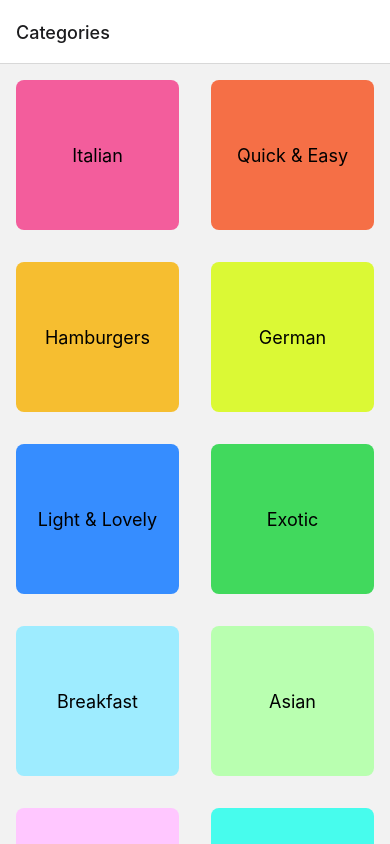
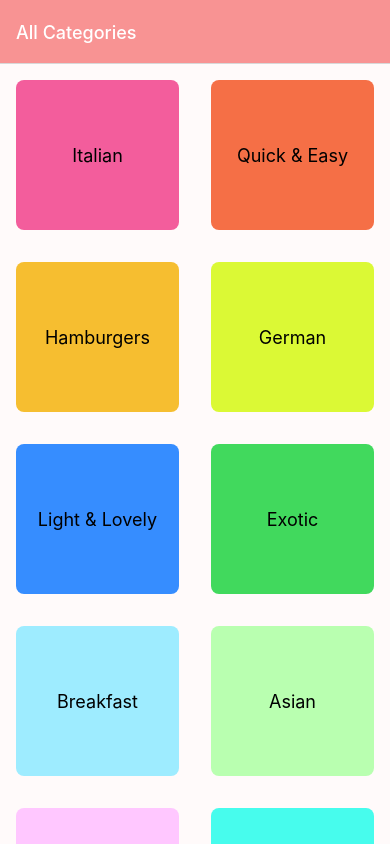
Before and after one commit to yuujitaka/meal-app-study, a React Native app: screen / in a window 390 px wide. Built offline with nearby package versions, Linux system fonts and the light colour scheme.

Commit message:
displaying meals and adding screen options

```diff
--- a/App.js
+++ b/App.js
@@ -9,8 +9,20 @@ const Stack = createNativeStackNavigator();
 export default function App() {
   return (
     <NavigationContainer>
-      <Stack.Navigator>
-        <Stack.Screen name="Categories" component={Categories} />
+      <Stack.Navigator
+        screenOptions={{
+          headerStyle: { backgroundColor: "#f89393" },
+          headerTintColor: "white",
+          contentStyle: { backgroundColor: "#fffafa" },
+        }}
+      >
+        <Stack.Screen
+          name="Categories"
+          component={Categories}
+          options={{
+            title: "All Categories",
+          }}
+        />
         <Stack.Screen name="Meals" component={Meals} />
       </Stack.Navigator>
     </NavigationContainer>
--- /dev/null
+++ b/components/MealItem/index.js
@@ -0,0 +1,30 @@
+import { Image, Pressable, Text, View, StyleSheet } from "react-native";
+
+const MealItem = ({ title, imageUrl }) => {
+  return (
+    <Pressable style={styles.button}>
+      <Image source={{ uri: imageUrl }} style={styles.image} />
+      <Text style={styles.title}>{title}</Text>
+    </Pressable>
+  );
+};
+
+export default MealItem;
+
+const styles = StyleSheet.create({
+  button: {
+    elevation: 2,
+    backgroundColor: "white",
+    margin: 16,
+    borderRadius: 6,
+    overflow: "hidden",
+  },
+  image: {
+    width: "100%",
+    height: 200,
+  },
+  title: {
+    textAlign: "center",
+    padding: 8,
+  },
+});
--- a/screens/Meals/index.js
+++ b/screens/Meals/index.js
@@ -1,11 +1,26 @@
-import { Text, View } from "react-native";
+import { Text, View, FlatList } from "react-native";
+
 import { MEALS } from "../../data/dummy";
+import MealItem from "../../components/MealItem";
 
 const Meals = ({ route }) => {
   const { categoryId } = route.params;
+
+  const displayMeals = MEALS.filter(
+    (meal) => meal.categoryIds.indexOf(categoryId) >= 0
+  );
+
   return (
     <View>
-      <Text>Meals!!!</Text>
+      <FlatList
+        data={displayMeals}
+        renderItem={(itemData) => (
+          <MealItem
+            title={itemData.item.title}
+            imageUrl={itemData.item.imageUrl}
+          />
+        )}
+      />
     </View>
   );
 };
```
